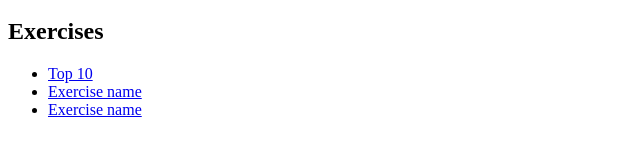
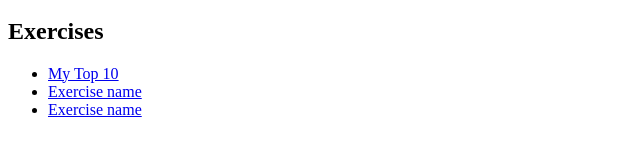
Before and after one commit to jesschen06/interaction, a plain HTML site: page index.html in a window 1280 px wide. Shown: the part 221-374 px from the top of the page, 0-640 px from the left. Drawn offline with Linux system fonts and the light colour scheme.

Commit message:
Update index.html

```diff
--- a/index.html
+++ b/index.html
@@ -20,7 +20,7 @@
 
   <h2>Exercises</h2>
   <ul>
-    <li><a href="Top10/index.html" target="blank">Top 10</a></li>
+    <li><a href="Top10/index.html" target="blank">My Top 10</a></li>
     <li><a href="LINK GOES HERE" target="blank">Exercise name</a></li>
     <li><a href="LINK GOES HERE" target="blank">Exercise name</a></li>
   </ul>
```
